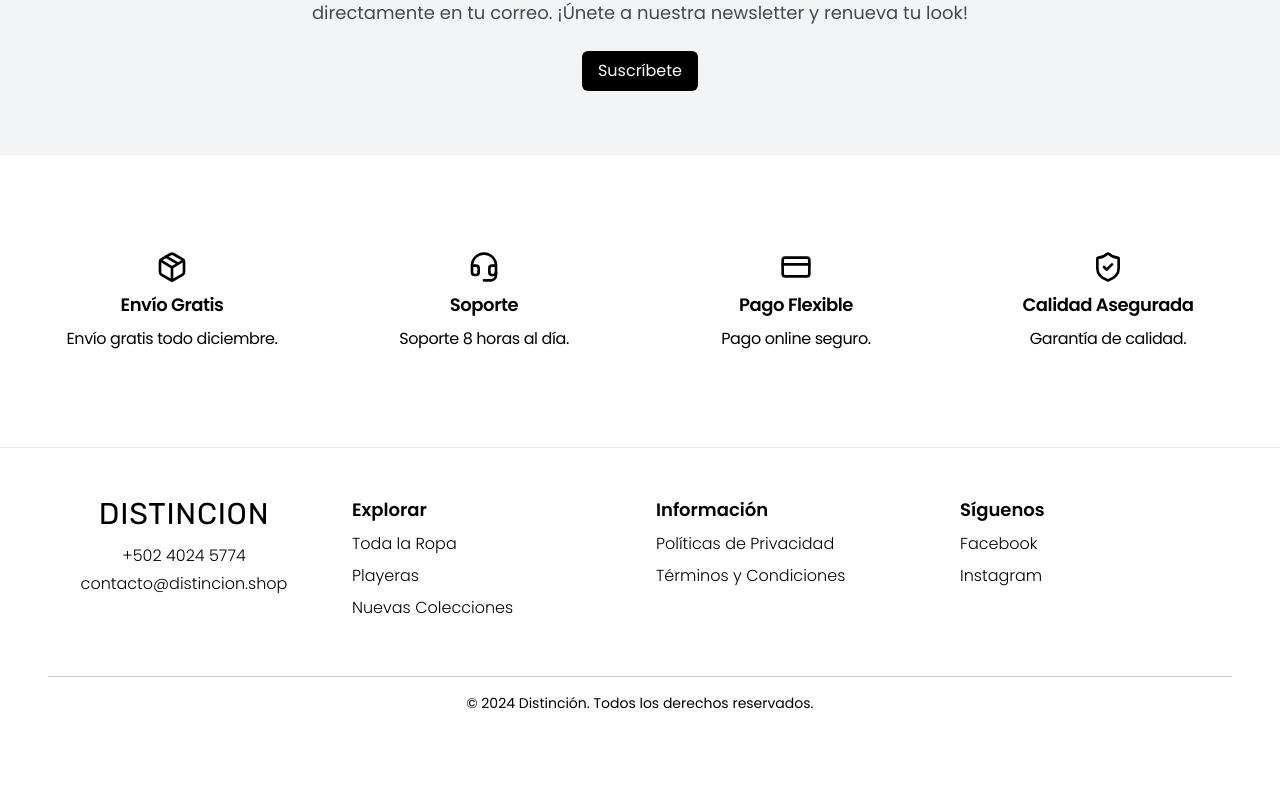
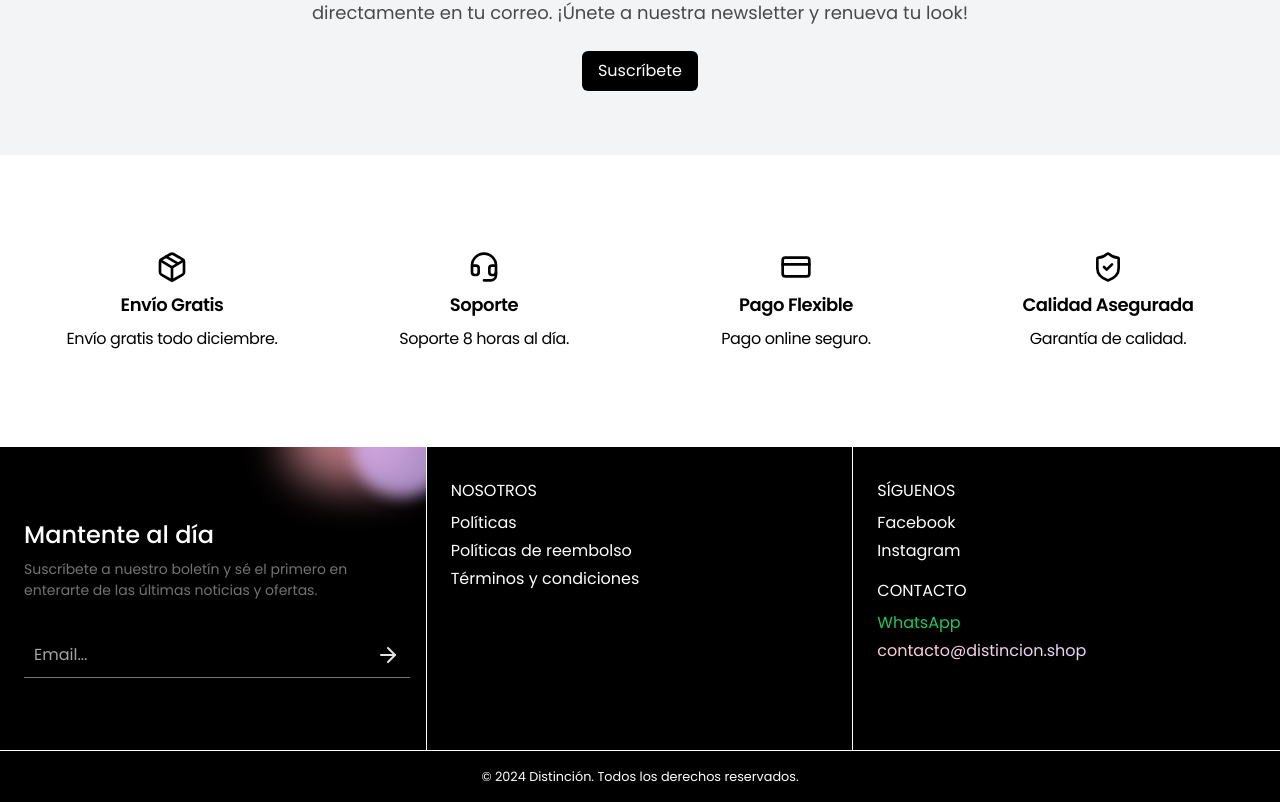
Before and after one commit to hayyrs66/distincion-ecommerce, a Next.js app: page / in a window 1280 px wide. Shown: the part 2197-2999 px from the top of the page. Before the commit the page ends 2926 px from the top, so only its background shows below. Built offline with nearby package versions, Linux system fonts and the light colour scheme.

Commit message:
Refactor Footer component: Update newsletter section and add social media links

```diff
--- a/src/app/components/Footer.jsx
+++ b/src/app/components/Footer.jsx
@@ -1,5 +1,6 @@
 import { Rubik } from "next/font/google";
 import Link from "next/link";
+import { ArrowRight } from "lucide-react";
 
 const rubik = Rubik({
   subsets: ["latin"],
@@ -9,75 +10,140 @@ const rubik = Rubik({
 
 const Footer = () => {
   return (
-    <footer className="w-full px-6 md:px-12 pt-12 border-t">
-      <div className="grid grid-cols-1 sm:grid-cols-2 md:grid-cols-4 gap-8 w-full">
-        <div className="flex flex-col pb-12 gap-3 items-center justify-center">
-          <Link href="/" title-header="Distinción">
-            <h1
-              className={`${rubik.className} text-2xl md:text-3xl text-black tracking-wide font-normal`}
+    <>
+      <footer className="w-full bg-black border-b border-white">
+        <div className="grid grid-cols-1 md:grid-cols-3">
+          {/* Sección Newsletter */}
+          <div className="py-12 pr-4 px-6 relative overflow-hidden md:border-r md:border-r-white">
+            {/* Formulario de suscripción con burbujas before/after */}
+            <form className="text-neutral-800 py-6 rounded-lg w-full h-full flex flex-col justify-around">
+              <div className="before:absolute before:w-32 before:h-20 mb-4 before:right-2 before:bg-rose-300/50 before:-z-10 before:rounded-full before:blur-xl before:-top-12 z-10 after:absolute after:w-24 after:h-24 after:bg-purple-300/50 after:-z-10 after:rounded-full after:blur after:-top-12 after:-right-6">
+                <span className="font-medium text-2xl text-white block mb-2">
+                  Mantente al día
+                </span>
+                <p className="text-neutral-500 text-sm leading-[1.5] mb-4">
+                  Suscríbete a nuestro boletín y sé el primero en enterarte de
+                  las últimas noticias y ofertas.
+                </p>
+                {/* Burbujas decorativas */}
+                <div
+                  className="
+                  before:absolute before:w-32 before:h-20 before:right-2 before:bg-rose-300/50 before:-z-10 before:rounded-full before:blur-xl before:-top-12
+                  after:absolute after:w-24 after:h-24 after:bg-purple-300/50 after:-z-10 after:rounded-full after:blur after:-top-12 after:-right-6
+                "
+                ></div>
+              </div>
+
+              <div className="flex gap-1">
+                <div className="flex items-center bg-black border-b border-neutral-500 text-neutral-200 w-full p-2.5">
+                  <input
+                    type="email"
+                    aria-label="Correo electrónico"
+                    className="outline-none bg-transparent flex-1 placeholder-neutral-400"
+                    placeholder="Email..."
+                    required
+                  />
+                  <button type="submit" className="ml-2">
+                    <ArrowRight className="text-neutral-200" />
+                  </button>
+                </div>
+              </div>
+            </form>
+          </div>
+
+          {/* Sección Nosotros */}
+          <div className="py-8 px-6 md:border-r md:border-r-white">
+            <span className="font-normal text-base text-white uppercase">
+              Nosotros
+            </span>
+            <div className="mt-2">
+              <ul className="space-y-1">
+                <li>
+                  <Link
+                    href="/politicas"
+                    className="text-white font-normal text-base hover:text-rose-300 transition-colors"
                   >
-              DISTINCION
-            </h1>
+                    Políticas
                   </Link>
-          <div className="flex flex-col items-center justify-center gap-1">
-            <a
-              href="tel:+50240245774"
-              className="text-black font-light text-base w-fit"
+                </li>
+                <li>
+                  <Link
+                    href="/reembolso"
+                    className="text-white font-normal text-base hover:text-rose-300 transition-colors"
                   >
-              +502 4024 5774
-            </a>
-            <a
+                    Políticas de reembolso
+                  </Link>
+                </li>
+                <li>
+                  <Link
+                    href="/politicas"
+                    className="text-white font-normal text-base hover:text-rose-300 transition-colors"
+                  >
+                    Términos y condiciones
+                  </Link>
+                </li>
+              </ul>
+            </div>
+          </div>
+
+          {/* Sección Redes Sociales y Contacto */}
+          <div className="py-8 px-6">
+            <span className="font-normal text-base text-white uppercase">
+              Síguenos
+            </span>
+            <div className="mt-2 mb-4">
+              <ul className="space-y-1">
+                <li>
+                  <Link
+                    href="#"
+                    className="text-white font-normal text-base hover:text-rose-300 transition-colors"
+                  >
+                    Facebook
+                  </Link>
+                </li>
+                <li>
+                  <Link
+                    href="#"
+                    className="text-white font-normal text-base hover:text-rose-300 transition-colors"
+                  >
+                    Instagram
+                  </Link>
+                </li>
+              </ul>
+            </div>
+            <span className="font-normal text-base text-white uppercase">
+              Contacto
+            </span>
+            <div className="mt-2">
+              <ul className="space-y-1">
+                <li>
+                  <Link
+                    target="_blank"
+                    href="https://wa.me/50231135906"
+                    className="text-green-500 font-normal text-base hover:text-green-300 transition-colors"
+                  >
+                    WhatsApp
+                  </Link>
+                </li>
+                <li>
+                  <Link
                     href="mailto:contacto@distincion.shop"
-              className="text-black font-light text-base w-fit"
+                    className="text-transparent bg-clip-text bg-gradient-to-r from-rose-200 to-purple-200 hover:from-rose-300 hover:to-purple-300 transition-colors font-normal text-base"
                   >
                     contacto@distincion.shop
-            </a>
+                  </Link>
+                </li>
+              </ul>
             </div>
           </div>
-        <div className="flex flex-col gap-2 items-center md:items-start">
-          <h2 className="text-black font-semibold text-lg">Explorar</h2>
-          <Link href="/ropa" className="text-black font-light text-base">
-            Toda la Ropa
-          </Link>
-          <Link href="/" className="text-black font-light text-base">
-            Playeras
-          </Link>
-          <Link href="/" className="text-black font-light text-base">
-            Nuevas Colecciones
-          </Link>
-        </div>
-        <div className="flex flex-col gap-2 items-center md:items-start">
-          <h2 className="text-black font-semibold text-lg">Información</h2>
-          <Link href="/" className="text-black font-light text-base">
-            Políticas de Privacidad
-          </Link>
-          <Link href="/" className="text-black font-light text-base">
-            Términos y Condiciones
-          </Link>
-        </div>
-        <div className="flex flex-col gap-2 items-center md:items-start">
-          <h2 className="text-black font-semibold text-lg">Síguenos</h2>
-          <a
-            href="https://www.facebook.com/share/KqGvUA2NBkLPRSc3/?mibextid=LQQJ4d"
-            className="text-black font-light text-base"
-          >
-            Facebook
-          </a>
-          <a
-            href="https://www.instagram.com/distincion_gt/"
-            className="text-black font-light text-base"
-          >
-            Instagram
-          </a>
-        </div>
-      </div>
-      <div className="flex justify-center border-t border-t-black/20 px-8 py-4 mt-8">
-        <small className="text-sm text-center">
-          &copy; {new Date().getFullYear()} Distinción. Todos los derechos
-          reservados.
-        </small>
         </div>
       </footer>
+      <section className="w-full h-full flex justify-center items-center py-4 bg-black">
+        <small className="text-white">
+          &copy; 2024 Distinción. Todos los derechos reservados.
+        </small>
+      </section>
+    </>
   );
 };
 
```
Lines whose indentation alone changed are shown as unchanged.
